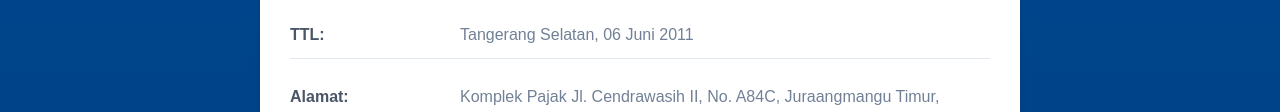
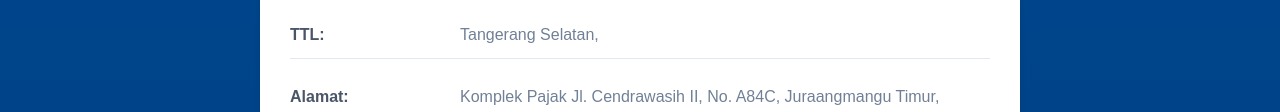
Before and after one commit to syamilmuhammadaulia-glitch/SYAMILMUHAMMADAULIA, a plain HTML site: page index.html in a window 1280 px wide. Shown: the part 550-662 px from the top of the page. Drawn offline with Linux system fonts and the light colour scheme.

Commit message:
Fix HTML encoding issues in index.html

```diff
--- a/index.html
+++ b/index.html
@@ -27,7 +27,7 @@
                 </div>
                 <div class="info-item">
                     <span class="label">TTL:</span>
-                    <span class="value">Tangerang Selatan, 06 Juni 2011</span>
+                    <span class="value">Tangerang Selatan,</span>
                 </div>
                 <div class="info-item">
                     <span class="label">Alamat:</span>
```
